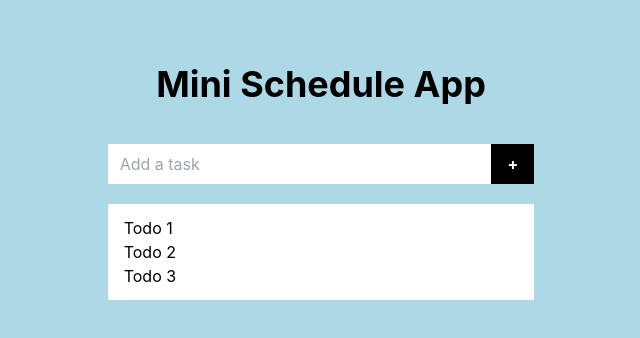
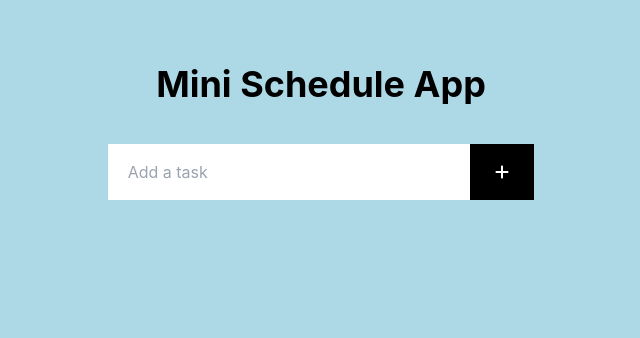
Before and after one commit to JeremiahAmir/mini-schedule, a React (Create React App) app: page / in a window 1280 px wide. Shown: the top 338 px of the page, without its empty margins (319-959 px from the left). Built offline with nearby package versions, Linux system fonts and the light colour scheme.

Commit message:
Added the functionality to add a task and mark it as completed

```diff
--- a/package.json
+++ b/package.json
@@ -12,6 +12,7 @@
     "@types/react-dom": "^18.3.0",
     "react": "^18.3.1",
     "react-dom": "^18.3.1",
+    "react-icons": "^5.2.1",
     "react-scripts": "5.0.1",
     "react-toastify": "^10.0.5",
     "typescript": "^4.9.5",
--- a/src/App.tsx
+++ b/src/App.tsx
@@ -5,18 +5,37 @@ import TodoList from "./components/TodoList";
 import { Todo } from "./types/todo";
 import { Slide, ToastContainer, toast } from "react-toastify";
 
+const getItems = localStorage.getItem("todo");
+const items = getItems ? JSON.parse(getItems) : [];
+
 function App() {
   const [task, setTask] = useState<string>("");
-  const [todo, setTodo] = useState<Todo[]>([]);
+  const [todos, setTodos] = useState<Todo[]>(items);
+  const [border, setBorder] = useState(false);
   const handleSubmit = () => {
     if (task.length === 0) {
+      setBorder(true);
       toast.error("Please enter a task", {
+        autoClose: 2000,
+        theme: "dark",
+        transition: Slide,
+      });
+    } else {
+      setBorder(false);
+      setTodos([...todos, { id: Date.now(), task, completed: false }]);
+      setTask("");
+      localStorage.setItem(
+        "todo",
+        JSON.stringify([...todos, { id: Date.now(), task, completed: false }])
+      );
+      toast.success("Task added successfully", {
         autoClose: 2000,
         theme: "dark",
         transition: Slide,
       });
     }
   };
+
   return (
     <>
       <ToastContainer />
@@ -29,8 +48,9 @@ function App() {
             task={task}
             setTask={setTask}
             handleSubmit={handleSubmit}
+            border={border}
           />
-          <TodoList />
+          <TodoList todos={todos} setTodos={setTodos} />
         </div>
       </div>
     </>
--- a/src/components/InputField.tsx
+++ b/src/components/InputField.tsx
@@ -1,24 +1,34 @@
+import { FaPlus } from "react-icons/fa6";
+
 type Props = {
   task: string;
   setTask: React.Dispatch<React.SetStateAction<string>>;
   handleSubmit: () => void;
+  border: boolean;
 };
-const InputField: React.FC<Props> = ({ task, setTask, handleSubmit }) => {
+const InputField: React.FC<Props> = ({
+  task,
+  setTask,
+  handleSubmit,
+  border,
+}) => {
   return (
     <>
       <form className="flex mb-5" onSubmit={(e) => e.preventDefault()}>
         <input
           value={task}
           type="text"
-          className="w-full py-2 px-3"
+          className={`w-full py-4 px-5 outline-none  ${
+            border ? "border-red-700 border-solid border-2" : "border-none"
+          }`}
           placeholder="Add a task"
           onChange={(e) => setTask(e.target.value)}
         />
         <button
           onClick={handleSubmit}
-          className="bg-black hover:bg-gray-700 text-white font-bold py-2 px-4 "
+          className="bg-black hover:bg-gray-700 text-white font-bold py-4 px-6 "
         >
-          +
+          <FaPlus />
         </button>
       </form>
     </>
--- a/src/components/TodoList.tsx
+++ b/src/components/TodoList.tsx
@@ -1,13 +1,78 @@
-const TodoList: React.FC = () => {
+import { Todo } from "../types/todo";
+import { FaCheck, FaPenToSquare, FaTrash } from "react-icons/fa6";
+import { Slide, toast } from "react-toastify";
+
+interface Props {
+  todos: Todo[];
+  setTodos: React.Dispatch<React.SetStateAction<Todo[]>>;
+}
+const TodoList: React.FC<Props> = ({ todos, setTodos }) => {
+  const handleDone = (id: number) => {
+    setTodos(
+      todos.map((todo) =>
+        todo.id === id ? { ...todo, completed: !todo.completed } : todo
+      )
+    );
+    localStorage.setItem(
+      "todo",
+      JSON.stringify(
+        todos.map((todo) =>
+          todo.id === id ? { ...todo, completed: !todo.completed } : todo
+        )
+      )
+    );
+  };
+
   return (
     <>
-      <div className="bg-white py-3 px-4">
-        <ul>
-          <li>Todo 1</li>
-          <li>Todo 2</li>
-          <li>Todo 3</li>
-        </ul>
-      </div>
+      {todos.map((todo) => {
+        return (
+          <div
+            className={`bg-white py-3 px-4 mb-3 hover:scale-105 transition-all cursor-pointer ${
+              todo.completed ? "bg-green-300" : ""
+            }`}
+            key={todo.id.toString()}
+          >
+            <form onSubmit={(e) => e.preventDefault()}>
+              <div
+                className="flex justify-between items-center"
+                id={todo.id.toString()}
+              >
+                <p
+                  className={`${
+                    todo.completed ? "line-through" : ""
+                  } font-bold `}
+                >
+                  {todo.task}
+                </p>
+                <ul className="flex gap-x-3">
+                  <li>
+                    <button className="bg-yellow-700 hover:bg-yellow-500  text-white font-bold py-1.5 px-1.5">
+                      <FaPenToSquare className="text-sm" />
+                    </button>
+                  </li>
+                  <li>
+                    <button
+                      className="bg-red-700 hover:bg-red-500  text-white font-bold py-1.5 px-1.5"
+
+                    >
+                      <FaTrash className="text-sm" />
+                    </button>
+                  </li>
+                  <li>
+                    <button
+                      className="bg-green-700 hover:bg-green-500  text-white font-bold py-1.5 px-1.5"
+                      onClick={() => handleDone(todo.id)}
+                    >
+                      <FaCheck className="text-sm" />
+                    </button>
+                  </li>
+                </ul>
+              </div>
+            </form>
+          </div>
+        );
+      })}
     </>
   );
 };
```
Also changed, not shown: 1 other file (tests, documents, lock files or other folders).
